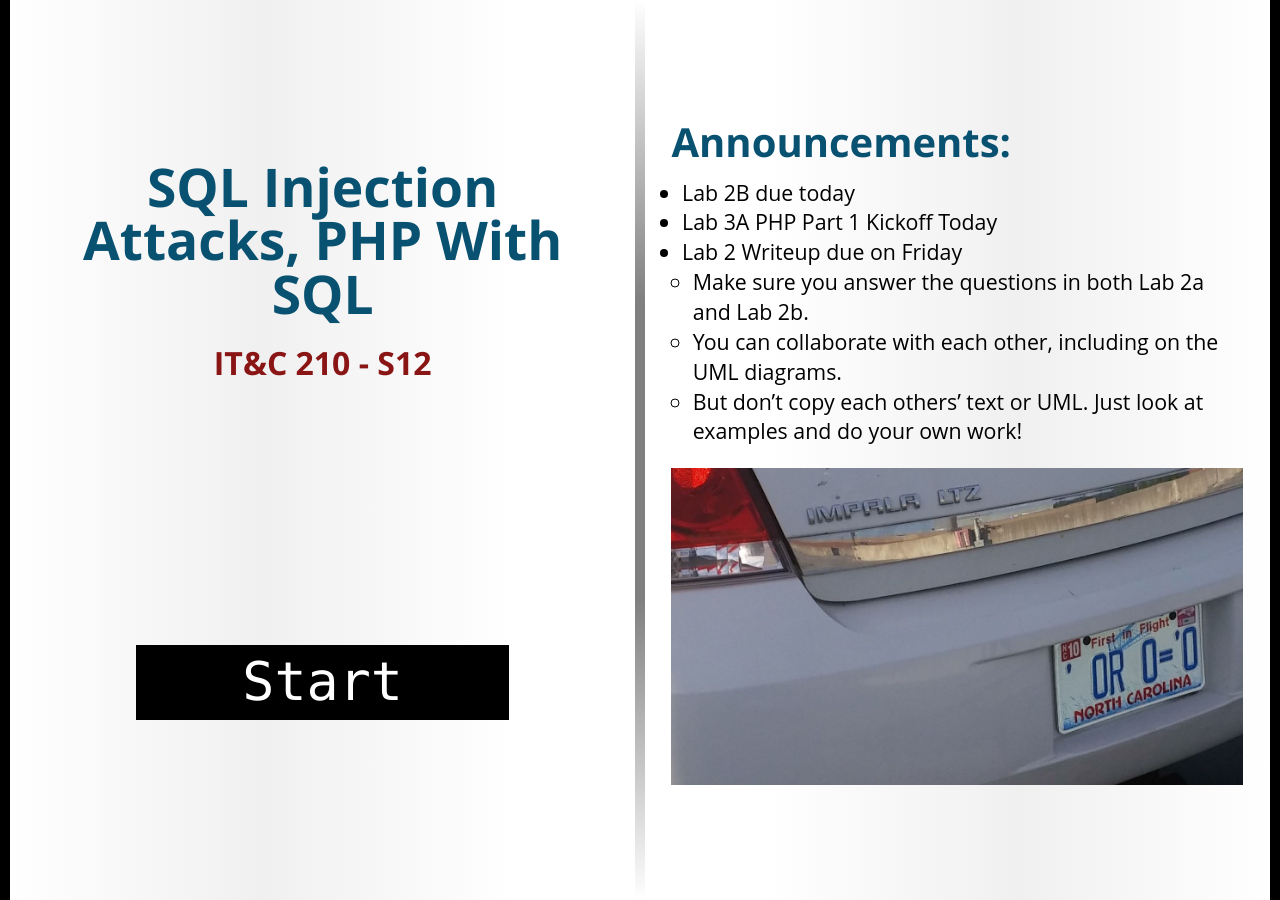
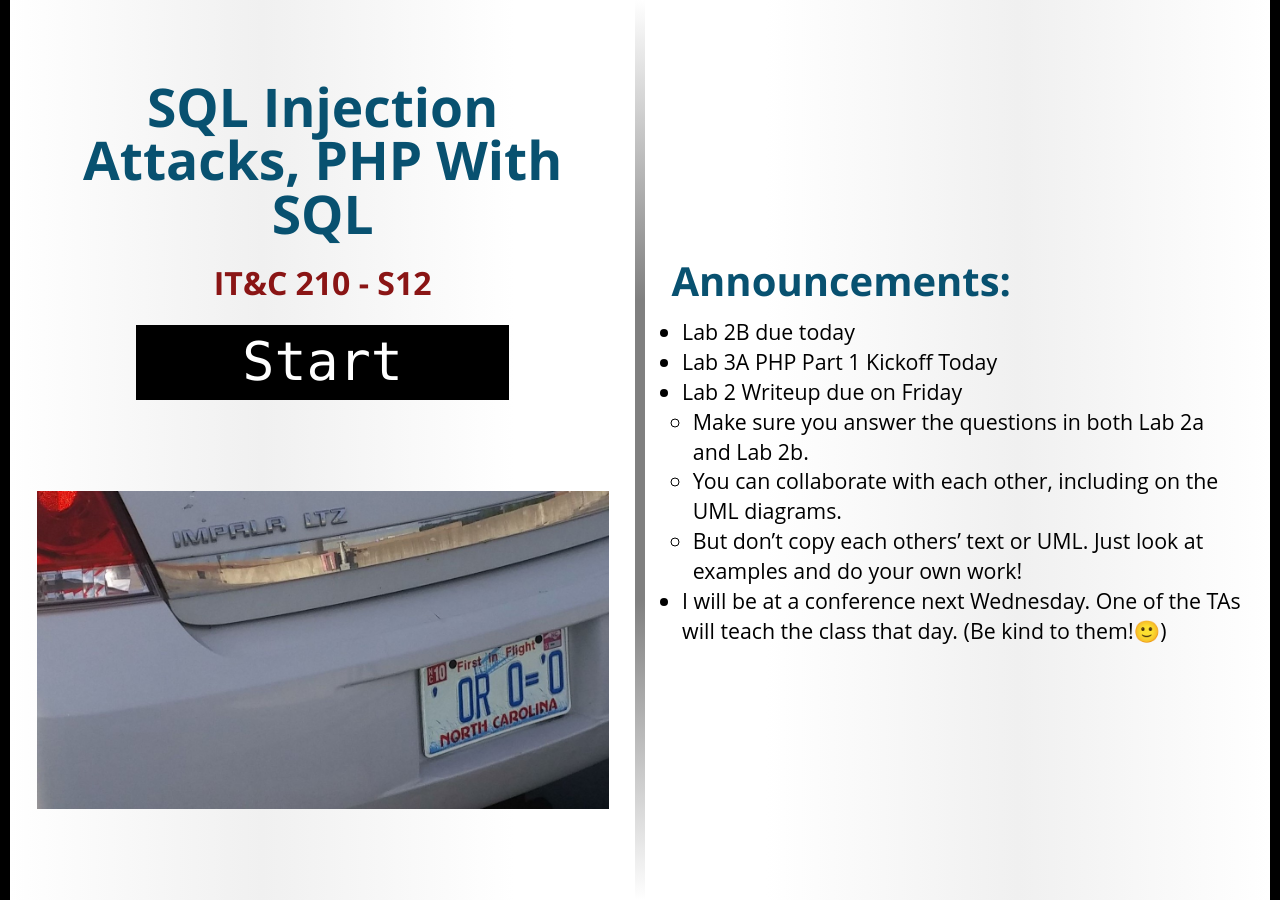
Before and after one commit to BYU-ITC-210/BYU-ITC-210.github.io, a Jekyll site: the page built from _welcome/S12.md, in a window 1280 px wide. Built offline with Jekyll 4.4.1, drawn with Linux system fonts in a browser that asks for light colours; some web fonts are replaced.

Commit message:
welcome S12

```diff
--- a/_welcome/S12.md
+++ b/_welcome/S12.md
@@ -1,6 +1,7 @@
 ---
 title: SQL Injection Attacks, PHP With SQL
 session: S12
+image: images/SqlOr.jpg
 ---
 * Lab 2B due today
 * Lab 3A PHP Part 1 Kickoff Today
@@ -8,5 +9,4 @@ session: S12
     * Make sure you answer the questions in both Lab 2a and Lab 2b.
     * You can collaborate with each other, including on the UML diagrams.
     * But don't copy each others' text or UML. Just look at examples and do your own work!
-
-![SQL Injection](images/SqlOr.jpg)
+* I will be at a conference next Wednesday. One of the TAs will teach the class that day. (Be kind to them!🙂)
```
Also changed, not shown: w.md (+1 -1 lines).
